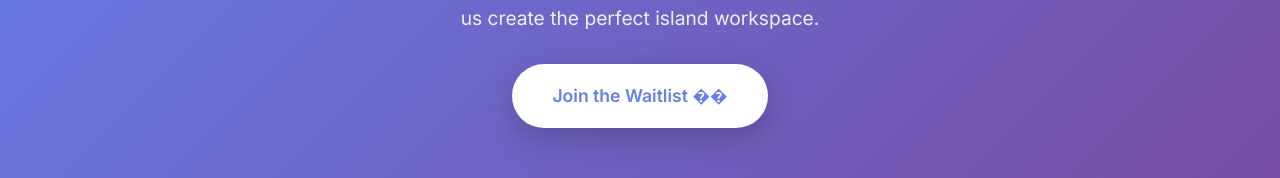
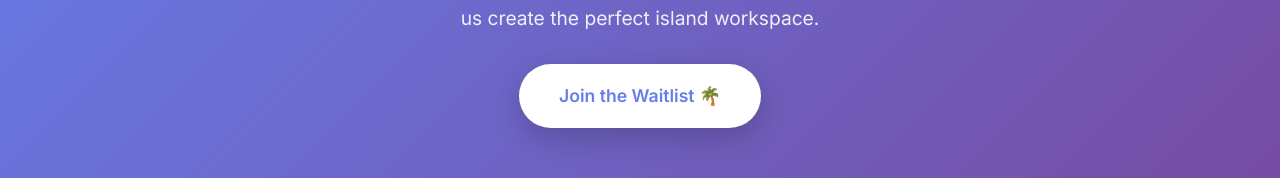
Before and after one commit to LouieSankey/dragon-garden-hostel, a website: page index.html in a window 1280 px wide. Shown: the part 5439-5617 px from the top of the page. Drawn offline with Linux system fonts and the light colour scheme.

```diff
--- a/index.html
+++ b/index.html
@@ -304,7 +304,7 @@
             <div class="container">
                 <h2>Ready to Make Saipan Your Base?</h2>
                 <p>Be among the first to experience our digital nomad hostel and receive 3 complimentary nights when we launch. Your input helps us create the perfect island workspace.</p>
-                <a href="#waitlist" class="cta-button">Join the Waitlist ��</a>
+                <a href="#waitlist" class="cta-button">Join the Waitlist 🌴</a>
             </div>
         </section>
 
```
